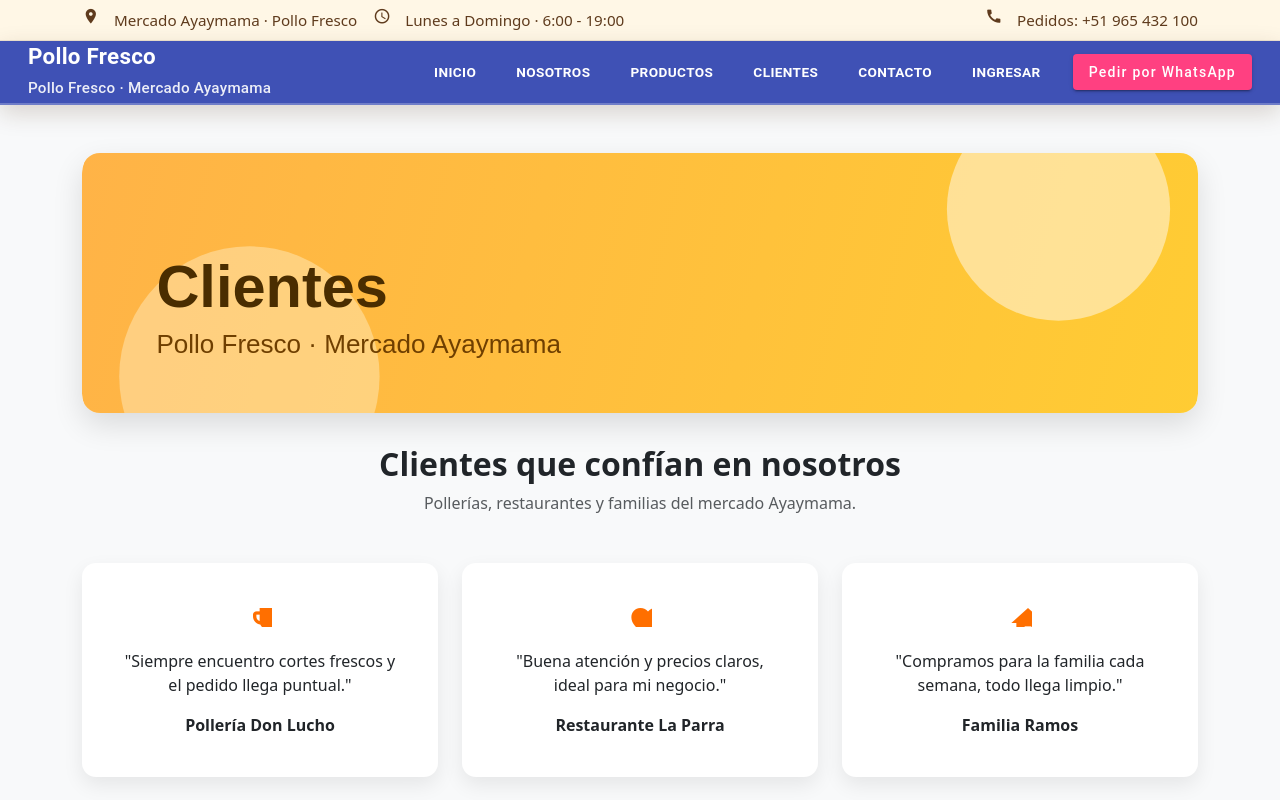
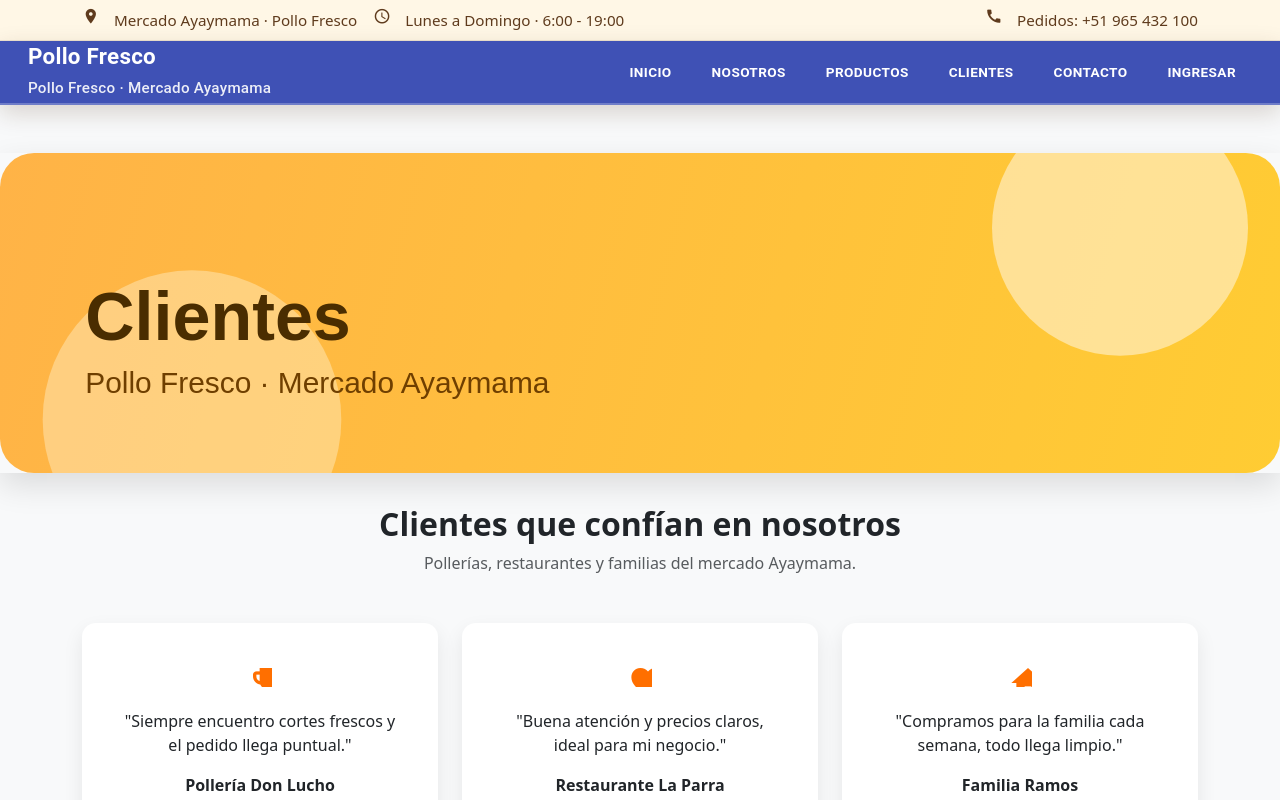
Before and after one commit to Deyvisgova/Pollo_Fresco, an Angular app in the folder front-pollo-fresco/: page /clientes in a window 1280 px wide. Shown: the top 800 px of the page. Built offline with nearby package versions, Linux system fonts and the light colour scheme.

Commit message:
Hace full-width carrusel/banners y corrige sticky footer público

```diff
--- a/front-pollo-fresco/src/app/app.css
+++ b/front-pollo-fresco/src/app/app.css
@@ -1,7 +1,7 @@
 :host {
   min-height: 100vh;
-  display: flex;
-  flex-direction: column;
+  display: grid;
+  grid-template-rows: auto auto 1fr auto;
 }
 
 :root {
@@ -23,7 +23,7 @@ main {
   display: flex;
   flex-direction: column;
   gap: 0;
-  flex: 1;
+  min-height: 0;
 }
 
 a {
--- a/front-pollo-fresco/src/app/diseno-publico/estructura/barra-navegacion/barra-navegacion.css
+++ b/front-pollo-fresco/src/app/diseno-publico/estructura/barra-navegacion/barra-navegacion.css
@@ -34,9 +34,6 @@
   color: #ffe0c3;
 }
 
-.barra-navegacion__accion {
-  white-space: nowrap;
-}
 
 @media (max-width: 991.98px) {
   .barra-navegacion .container-fluid {
@@ -48,9 +45,3 @@
     justify-content: center;
   }
 }
-
-@media (max-width: 575.98px) {
-  .barra-navegacion__accion {
-    width: 100%;
-  }
-}
--- a/front-pollo-fresco/src/app/diseno-publico/estructura/barra-navegacion/barra-navegacion.html
+++ b/front-pollo-fresco/src/app/diseno-publico/estructura/barra-navegacion/barra-navegacion.html
@@ -28,8 +28,5 @@
         </li>
       </ul>
     </nav>
-    <button mat-raised-button color="accent" type="button" class="barra-navegacion__accion">
-      Pedir por WhatsApp
-    </button>
   </div>
 </mat-toolbar>
--- a/front-pollo-fresco/src/app/diseno-publico/estructura/barra-navegacion/barra-navegacion.ts
+++ b/front-pollo-fresco/src/app/diseno-publico/estructura/barra-navegacion/barra-navegacion.ts
@@ -1,12 +1,11 @@
 import { Component } from '@angular/core';
 import { RouterLink, RouterLinkActive } from '@angular/router';
-import { MatButtonModule } from '@angular/material/button';
 import { MatToolbarModule } from '@angular/material/toolbar';
 
 @Component({
   selector: 'app-barra-navegacion',
   standalone: true,
-  imports: [MatButtonModule, MatToolbarModule, RouterLink, RouterLinkActive],
+  imports: [MatToolbarModule, RouterLink, RouterLinkActive],
   templateUrl: './barra-navegacion.html',
   styleUrl: './barra-navegacion.css'
 })
--- a/front-pollo-fresco/src/app/diseno-publico/estructura/carrusel/carrusel.css
+++ b/front-pollo-fresco/src/app/diseno-publico/estructura/carrusel/carrusel.css
@@ -1,8 +1,13 @@
 .carrusel {
+  width: 100%;
   background: linear-gradient(120deg, #fff4e8, #ffe1c2);
-  border-radius: 24px;
-  padding: 2.5rem;
+  padding: 2.5rem 0;
   box-shadow: 0 20px 40px rgba(122, 46, 13, 0.12);
+}
+
+.carrusel .container {
+  padding-left: 2.5rem;
+  padding-right: 2.5rem;
 }
 
 .carrusel__tarjeta {
@@ -51,7 +56,12 @@
 
 @media (max-width: 991.98px) {
   .carrusel {
-    padding: 2rem 1.5rem;
+    padding: 2rem 0;
+  }
+
+  .carrusel .container {
+    padding-left: 1.5rem;
+    padding-right: 1.5rem;
   }
 
   .carrusel__acciones {
@@ -61,7 +71,12 @@
 
 @media (max-width: 575.98px) {
   .carrusel {
-    padding: 1.5rem;
+    padding: 1.5rem 0;
+  }
+
+  .carrusel .container {
+    padding-left: 1rem;
+    padding-right: 1rem;
   }
 
   .carrusel__tarjeta img {
--- a/front-pollo-fresco/src/app/diseno-publico/estructura/carrusel/carrusel.html
+++ b/front-pollo-fresco/src/app/diseno-publico/estructura/carrusel/carrusel.html
@@ -1,4 +1,5 @@
-<section class="carrusel container my-4" aria-label="Promociones destacadas">
+<section class="carrusel my-4" aria-label="Promociones destacadas">
+  <div class="container">
     <div class="row g-4 align-items-center">
       <div class="col-12 col-lg-5">
         <mat-chip-set class="mb-3">
@@ -41,4 +42,5 @@
         </mat-card>
       </div>
     </div>
+  </div>
 </section>
--- a/front-pollo-fresco/src/app/diseno-publico/estructura/carrusel/carrusel.ts
+++ b/front-pollo-fresco/src/app/diseno-publico/estructura/carrusel/carrusel.ts
@@ -1,5 +1,5 @@
 import { CommonModule } from '@angular/common';
-import { Component } from '@angular/core';
+import { Component, OnDestroy, OnInit } from '@angular/core';
 import { MatButtonModule } from '@angular/material/button';
 import { MatCardModule } from '@angular/material/card';
 import { MatChipsModule } from '@angular/material/chips';
@@ -12,7 +12,7 @@ import { MatIconModule } from '@angular/material/icon';
   templateUrl: './carrusel.html',
   styleUrl: './carrusel.css'
 })
-export class Carrusel {
+export class Carrusel implements OnInit, OnDestroy {
   readonly slides = [
     {
       title: 'Pollo entero',
@@ -35,9 +35,19 @@ export class Carrusel {
   ];
 
   activeIndex = 0;
+  private readonly autoSlideIntervalMs = 5000;
+  private autoSlideTimer?: ReturnType<typeof setInterval>;
 
   get activeSlide() {
     return this.slides[this.activeIndex];
+  }
+
+  ngOnInit(): void {
+    this.startAutoSlide();
+  }
+
+  ngOnDestroy(): void {
+    this.stopAutoSlide();
   }
 
   nextSlide(): void {
@@ -50,5 +60,24 @@ export class Carrusel {
 
   goToSlide(index: number): void {
     this.activeIndex = index;
+    this.restartAutoSlide();
+  }
+
+  private startAutoSlide(): void {
+    this.autoSlideTimer = setInterval(() => this.nextSlide(), this.autoSlideIntervalMs);
+  }
+
+  private stopAutoSlide(): void {
+    if (!this.autoSlideTimer) {
+      return;
+    }
+
+    clearInterval(this.autoSlideTimer);
+    this.autoSlideTimer = undefined;
+  }
+
+  private restartAutoSlide(): void {
+    this.stopAutoSlide();
+    this.startAutoSlide();
   }
 }
--- a/front-pollo-fresco/src/app/diseno-publico/paginas/clientes/clientes.html
+++ b/front-pollo-fresco/src/app/diseno-publico/paginas/clientes/clientes.html
@@ -1,6 +1,6 @@
 <section id="clientes" class="clientes py-5 bg-light">
   <div class="container">
-    <div class="pagina-banner">
+    <div class="pagina-banner pagina-banner--full-bleed">
       <img src="assets/images/banners-paginas/clientes.svg" alt="Banner de Clientes">
     </div>
     <div class="text-center mb-5">
--- a/front-pollo-fresco/src/app/diseno-publico/paginas/contacto/contacto.html
+++ b/front-pollo-fresco/src/app/diseno-publico/paginas/contacto/contacto.html
@@ -1,6 +1,6 @@
 <section id="contacto" class="contacto py-5">
   <div class="container">
-    <div class="pagina-banner">
+    <div class="pagina-banner pagina-banner--full-bleed">
       <img src="assets/images/banners-paginas/contacto.svg" alt="Banner de Contacto">
     </div>
     <div class="row g-4">
--- a/front-pollo-fresco/src/app/diseno-publico/paginas/nosotros/nosotros.html
+++ b/front-pollo-fresco/src/app/diseno-publico/paginas/nosotros/nosotros.html
@@ -1,6 +1,6 @@
 <section id="nosotros" class="nosotros py-5 bg-light">
   <div class="container">
-    <div class="pagina-banner">
+    <div class="pagina-banner pagina-banner--full-bleed">
       <img src="assets/images/banners-paginas/nosotros.svg" alt="Banner de Nosotros">
     </div>
     <div class="row g-4 align-items-center">
--- a/front-pollo-fresco/src/app/diseno-publico/paginas/productos/productos.html
+++ b/front-pollo-fresco/src/app/diseno-publico/paginas/productos/productos.html
@@ -1,6 +1,6 @@
 <section id="productos" class="productos py-5">
   <div class="container">
-    <div class="pagina-banner">
+    <div class="pagina-banner pagina-banner--full-bleed">
       <img src="assets/images/banners-paginas/productos.svg" alt="Banner de Productos">
     </div>
     <div class="d-flex flex-column flex-md-row justify-content-between align-items-md-center gap-3 mb-4">
--- a/front-pollo-fresco/src/styles.css
+++ b/front-pollo-fresco/src/styles.css
@@ -9,8 +9,6 @@ body {
 body {
   background-color: #fffaf5;
   min-height: 100vh;
-  display: flex;
-  flex-direction: column;
 }
 
 .pagina-banner {
@@ -28,6 +26,19 @@ body {
 
 app-root {
   min-height: 100vh;
-  display: flex;
-  flex-direction: column;
+  display: grid;
+  grid-template-rows: auto auto 1fr auto;
 }
+
+.pagina-banner--full-bleed {
+  width: 100vw;
+  margin-left: calc(50% - 50vw);
+  margin-right: calc(50% - 50vw);
+}
+
+.pagina-banner--full-bleed img {
+  width: 100vw;
+  max-width: 100vw;
+  max-height: 320px;
+  border-radius: 0;
+}
```
Lines whose indentation alone changed are shown as unchanged.
